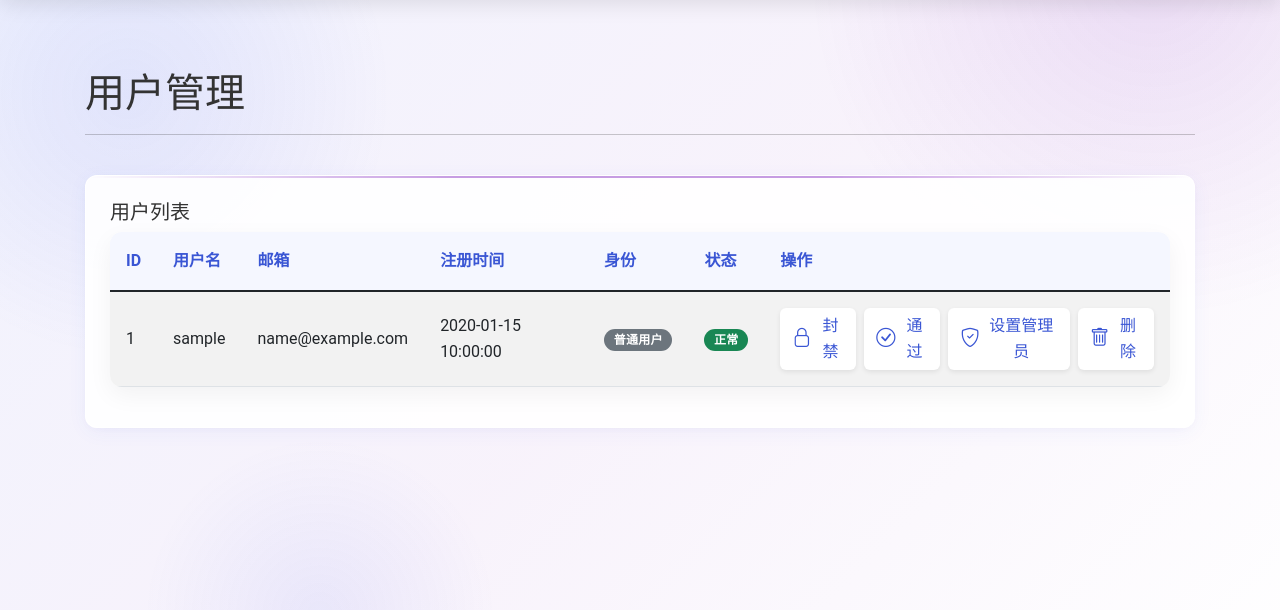
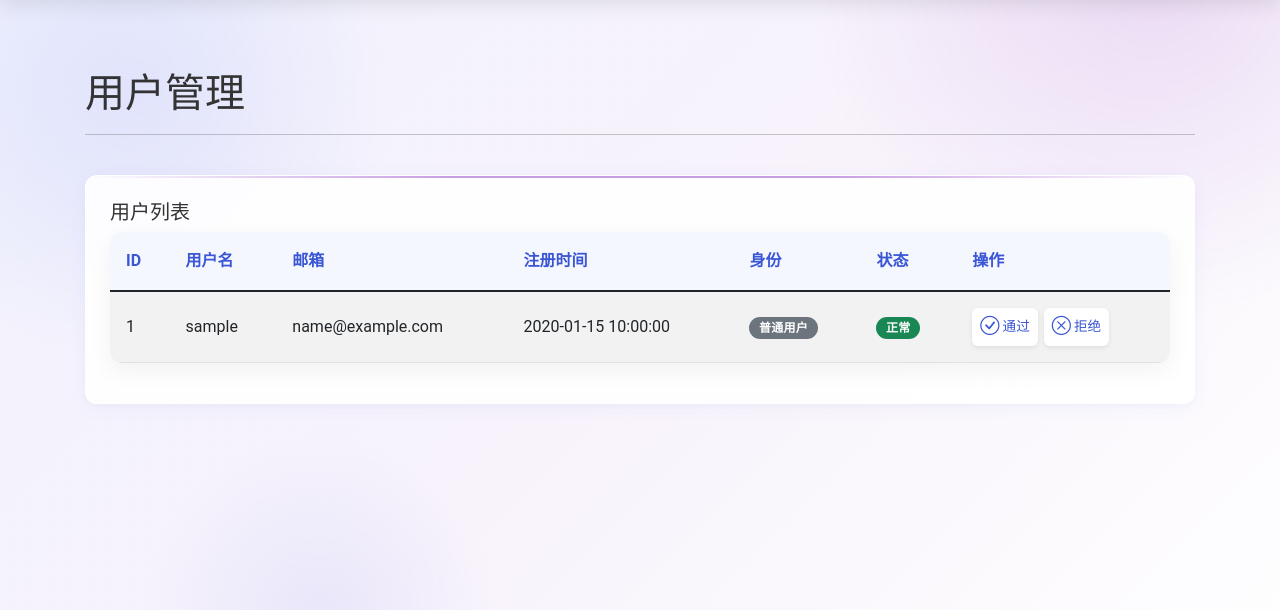
Before and after one commit to DEKVIW/prompt-manager, a Flask app: template app/templates/admin/users.html in a window 1280 px wide. Shown: the part 66-676 px from the top of the page. Run offline with Flask 2, Linux system fonts and the light colour scheme; the template is opened without the code that fills it: most values are stand-ins (such as "Sample title", 1, 10 or a date in 2020).

Commit message:
fix：细化操作按钮

```diff
--- a/app/templates/admin/users.html
+++ b/app/templates/admin/users.html
@@ -23,18 +23,20 @@
   .action-btn {
     border-radius: 6px;
     font-weight: 500;
-    padding: 0.35rem 0.75rem;
+    padding: 0.25rem 0.5rem;
+    font-size: 0.85rem;
     transition: all 0.3s ease;
     box-shadow: 0 2px 5px rgba(0, 0, 0, 0.08);
     display: inline-flex;
     align-items: center;
     justify-content: center;
-    gap: 5px;
+    gap: 3px;
     border: none;
+    min-width: auto;
   }
 
   .action-btn i {
-    font-size: 0.95rem;
+    font-size: 0.8rem;
   }
 
   .action-btn:hover {
@@ -117,7 +119,10 @@
   /* 按钮组样式 */
   .admin-action-group {
     display: flex;
-    gap: 8px;
+    gap: 6px;
+    flex-wrap: wrap;
+    align-items: center;
+    justify-content: flex-start;
   }
 
   /* 移动端优化 */
@@ -260,105 +265,71 @@
                     {% endif %}
                   </td>
                   <td>
+                    <!-- 待审核用户：仅显示通过和拒绝按钮 -->
+                    {% if not user.is_admin and not user.is_approved %}
                     <div class="admin-action-group">
-                      <!-- 封禁/解封按钮 - 只对普通用户显示 -->
-                      {% if not user.is_admin %}
-                      <form
-                        action="/admin/users/ban/{{ user.id }}"
-                        method="post"
-                      >
+                        <!-- 通过按钮 -->
+                        <form action="/admin/users/approve/{{ user.id }}" method="post">
+                            <input type="hidden" name="is_approved" value="1" />
+                            <button type="submit" class="action-btn approve-btn" onclick="return confirm('确定要通过此用户的审核吗？')">
+                                <i class="bi bi-check-circle"></i> 通过
+                            </button>
+                        </form>
+                        <!-- 拒绝按钮 -->
+                        <form action="/admin/users/ban/{{ user.id }}" method="post">
+                            <input type="hidden" name="is_banned" value="1" />
+                            <button type="submit" class="action-btn ban-btn" onclick="return confirm('确定要拒绝此用户吗？')">
+                                <i class="bi bi-x-circle"></i> 拒绝
+                            </button>
+                        </form>
+                    </div>
+                    {% endif %}
+
+                    <!-- 已审核用户：显示封禁/解封、管理员设置、删除按钮 -->
+                    {% if not user.is_admin and user.is_approved %}
+                    <div class="admin-action-group">
+                        <!-- 封禁/解封按钮 -->
+                        <form action="/admin/users/ban/{{ user.id }}" method="post">
                             {% if user.is_banned %}
                             <input type="hidden" name="is_banned" value="0" />
-                        <button
-                          type="submit"
-                          class="action-btn unban-btn"
-                          onclick="return confirm('确定要解封此用户吗？')"
-                        >
+                            <button type="submit" class="action-btn unban-btn" onclick="return confirm('确定要解封此用户吗？')">
                                 <i class="bi bi-unlock"></i> 解封
                             </button>
                             {% else %}
                             <input type="hidden" name="is_banned" value="1" />
-                        <button
-                          type="submit"
-                          class="action-btn ban-btn"
-                          onclick="return confirm('确定要封禁此用户吗？这将阻止用户登录。')"
-                        >
+                            <button type="submit" class="action-btn ban-btn" onclick="return confirm('确定要封禁此用户吗？')">
                                 <i class="bi bi-lock"></i> 封禁
                             </button>
                             {% endif %}
                         </form>
-                      {% endif %}
-
-                      <!-- 审核按钮 - 只对普通用户显示 -->
-                      {% if not user.is_admin %}
-                      <form
-                        action="/admin/users/approve/{{ user.id }}"
-                        method="post"
-                      >
-                        {% if user.is_approved %}
-                        <input type="hidden" name="is_approved" value="0" />
-                        <button
-                          type="submit"
-                          class="action-btn reject-btn"
-                          onclick="return confirm('确定要拒绝此用户吗？')"
-                        >
-                          <i class="bi bi-x-circle"></i> 拒绝
+                        <!-- 管理员设置按钮 -->
+                        <form action="/admin/users/set-admin/{{ user.id }}" method="post">
+                            <input type="hidden" name="is_admin" value="1" />
+                            <button type="submit" class="action-btn set-admin-btn" onclick="return confirm('确定要将此用户设置为管理员吗？')">
+                                <i class="bi bi-shield-check"></i> 设为管理员
                             </button>
-                        {% else %}
-                        <input type="hidden" name="is_approved" value="1" />
-                        <button
-                          type="submit"
-                          class="action-btn approve-btn"
-                          onclick="return confirm('确定要通过此用户的审核吗？')"
-                        >
-                          <i class="bi bi-check-circle"></i> 通过
-                        </button>
-                        {% endif %}
                         </form>
-                      {% endif %}
-
-                      <!-- 管理员设置按钮 - 对所有用户显示，但根据情况显示不同按钮 -->
-                      <form
-                        action="/admin/users/set-admin/{{ user.id }}"
-                        method="post"
-                      >
-                        {% if user.is_admin %}
-                        <input type="hidden" name="is_admin" value="0" />
-                        <button
-                          type="submit"
-                          class="action-btn remove-admin-btn"
-                          onclick="return confirm('确定要将此用户从管理员移除吗？')"
-                        >
-                          <i class="bi bi-shield-x"></i> 移除管理员
-                        </button>
-                        {% else %}
-                        <input type="hidden" name="is_admin" value="1" />
-                        <button
-                          type="submit"
-                          class="action-btn set-admin-btn"
-                          onclick="return confirm('确定要将此用户设置为管理员吗？')"
-                        >
-                          <i class="bi bi-shield-check"></i> 设置管理员
-                        </button>
-                        {% endif %}
-                      </form>
-
-                      <!-- 删除按钮 - 只对普通用户显示 -->
-                      {% if not user.is_admin %}
-                      <form
-                        action="/admin/users/delete/{{ user.id }}"
-                        method="post"
-                      >
-                        <button
-                          type="submit"
-                          class="action-btn delete-btn"
-                          onclick="return confirm('警告：此操作将删除该用户及其所有数据，无法恢复！确定要继续吗？')"
-                        >
+                        <!-- 删除按钮 -->
+                        <form action="/admin/users/delete/{{ user.id }}" method="post">
+                            <button type="submit" class="action-btn delete-btn" onclick="return confirm('警告：此操作将删除该用户及其所有数据，无法恢复！确定要继续吗？')">
                                 <i class="bi bi-trash"></i> 删除
                             </button>
                         </form>
+                    </div>
                     {% endif %}
+
+                    <!-- 管理员用户：仅显示移除管理员按钮 -->
+                    {% if user.is_admin %}
+                    <div class="admin-action-group">
+                        <!-- 移除管理员按钮 -->
+                        <form action="/admin/users/set-admin/{{ user.id }}" method="post">
+                            <input type="hidden" name="is_admin" value="0" />
+                            <button type="submit" class="action-btn remove-admin-btn" onclick="return confirm('确定要将此用户从管理员移除吗？')">
+                                <i class="bi bi-shield-x"></i> 移除管理员
+                            </button>
+                        </form>
                     </div>
+                    {% endif %}
                   </td>
                 </tr>
                 {% else %}
```
Also changed, not shown: 1 other file. Lines whose indentation alone changed are shown as unchanged.
